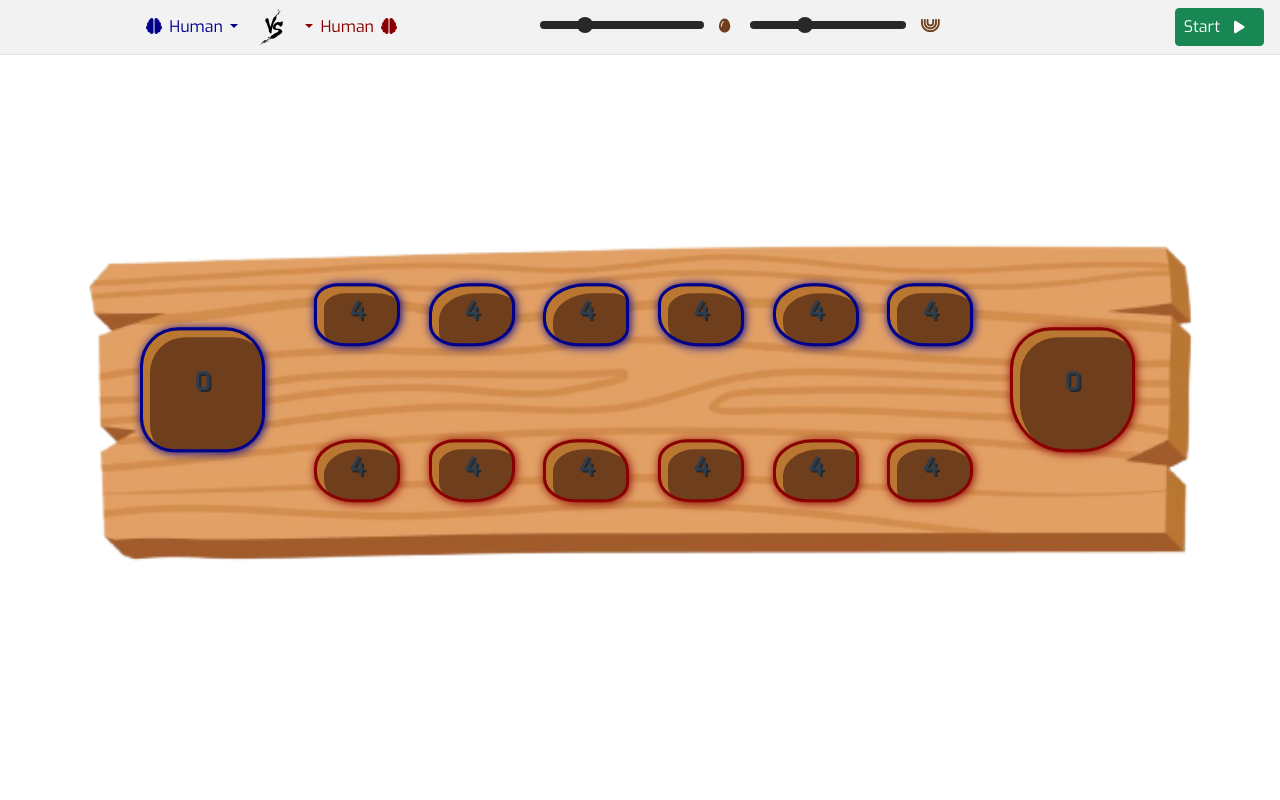
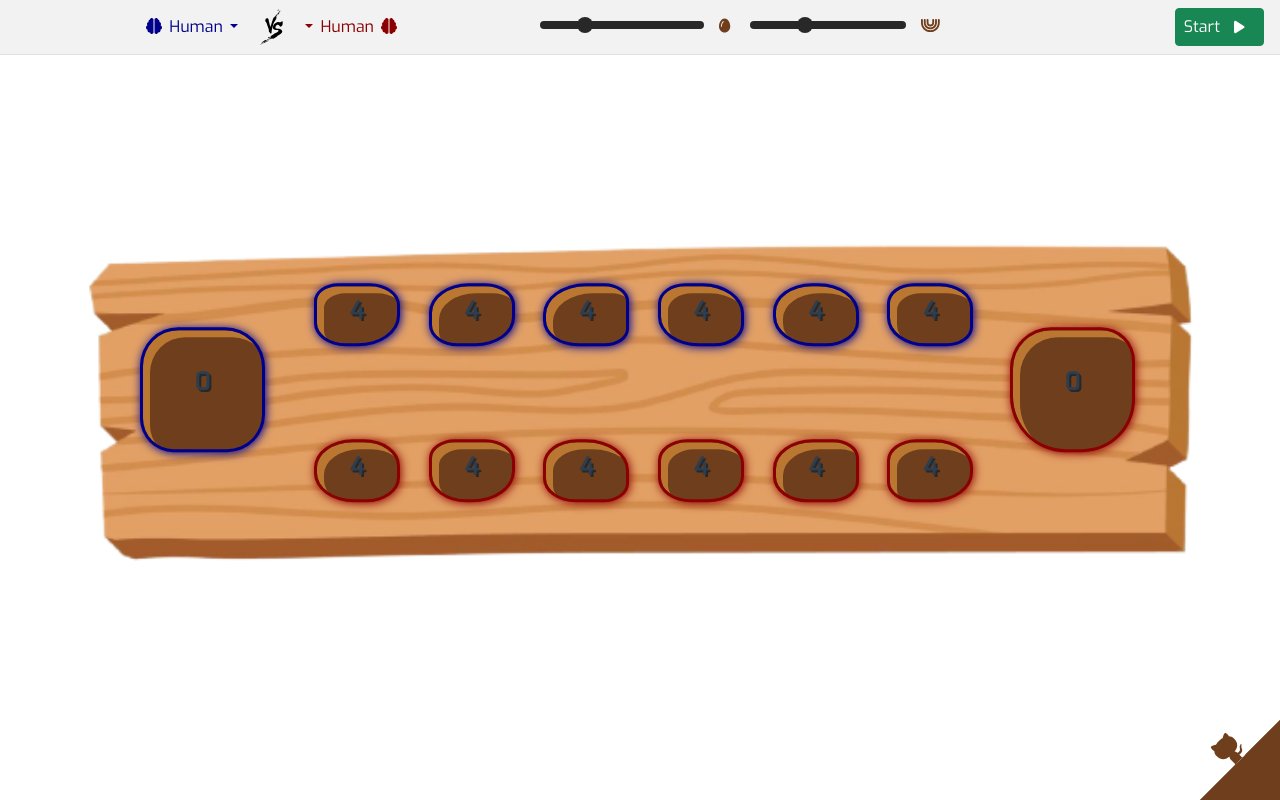
Before and after one commit to virgs/mancala, a Vue app: page / in a window 1280 px wide. Built offline with nearby package versions, Linux system fonts and the light colour scheme.

Commit message:
Add Github corner

```diff
--- a/src/App.vue
+++ b/src/App.vue
@@ -1,17 +1,15 @@
 <template>
     <main>
-        <NavBar
-            :gameIsRunning="gameIsRunning"
-            @startGame="startGame"
-            @abortGame="abortGame"
-            @settingsChanged="settingsChanged"
-        ></NavBar>
+        <NavBar :gameIsRunning="gameIsRunning" @startGame="startGame" @abortGame="abortGame"
+            @settingsChanged="settingsChanged"></NavBar>
         <Board :gameIsRunning="gameIsRunning" :settings="settings" @gameOver="gameOver" />
         <GameOver :result="gameOverResult" @modalIsGone="gameOverModalIsGone"></GameOver>
+        <GithubCorner></GithubCorner>
     </main>
 </template>
 
 <script lang="ts">
+import GithubCorner from '@/components/GithubCorner.vue'
 import Board from '@/components/Board.vue'
 import GameOver from '@/components/GameOver.vue'
 import NavBar from './components/NavBar.vue'
@@ -24,6 +22,7 @@
         NavBar,
         Board,
         GameOver,
+        GithubCorner,
     },
     data() {
         return {
--- /dev/null
+++ b/src/components/GithubCorner.vue
@@ -0,0 +1,70 @@
+<template>
+    <a href="https://github.com/virgs/mancala" class="github-corner d-none d-lg-block"
+        aria-label="View source on GitHub"><svg width="80" height="80" viewBox="0 0 250 250" aria-hidden="true">
+            <path style="transform: rotate(180deg) translate(-250px, -250px)" d="M0,0 L115,115 L250,250 L250,0 Z">
+            </path>
+            <path style="transform:rotate(180deg) translate(-250px, -250px)"
+                d="M0,0 L115,115 L130,115 L142,142 L250,250 L250,0 Z"></path>
+            <path
+                d="M128.3,109.0 C113.8,99.7 119.0,89.6 119.0,89.6 C122.0,82.7 120.5,78.6 120.5,78.6 C119.2,72.0 123.4,76.3 123.4,76.3 C127.3,80.9 125.5,87.3 125.5,87.3 C122.9,97.6 130.6,101.9 134.4,103.2"
+                fill="currentColor" class="octo-arm">
+            </path>
+            <path
+                d="M115.0,115.0 C114.9,115.1 118.7,116.5 119.8,115.4 L133.7,101.6 C136.9,99.2 139.9,98.4 142.2,98.6 C133.8,88.0 127.5,74.4 143.8,58.0 C148.5,53.4 154.0,51.2 159.7,51.0 C160.3,49.4 163.2,43.6 171.4,40.1 C171.4,40.1 176.1,42.5 178.8,56.2 C183.1,58.6 187.2,61.8 190.9,65.4 C194.5,69.0 197.7,73.2 200.1,77.6 C213.8,80.2 216.3,84.9 216.3,84.9 C212.7,93.1 206.9,96.0 205.4,96.6 C205.1,102.4 203.0,107.8 198.3,112.5 C181.9,128.9 168.3,122.5 157.7,114.1 C157.9,116.9 156.7,120.9 152.7,124.9 L141.0,136.5 C139.8,137.7 141.6,141.9 141.8,141.8 Z"
+                fill="currentColor"></path>
+        </svg>
+    </a>
+</template>
+<style scoped>
+
+.github-corner {
+    color: unset;
+    text-decoration: none;
+    transform: scaleX(-1);
+    fill: var(--wooden-shade);
+    color: var(--wooden-shade);
+    position: absolute;
+    bottom: 0;
+    border: 0;
+    right: 0;
+}
+
+.octo-arm {
+    transform-origin: 130px 106px;
+}
+
+.octo-body {}
+
+
+.github-corner:hover .octo-arm {
+    animation: octocat-wave 560ms ease-in-out
+}
+
+@keyframes octocat-wave {
+
+    0%,
+    100% {
+        transform: rotate(0)
+    }
+
+    20%,
+    60% {
+        transform: rotate(-25deg)
+    }
+
+    40%,
+    80% {
+        transform: rotate(10deg)
+    }
+}
+
+@media (max-width:500px) {
+    .github-corner:hover .octo-arm {
+        animation: none
+    }
+
+    .github-corner .octo-arm {
+        animation: octocat-wave 560ms ease-in-out
+    }
+}
+</style>
```
